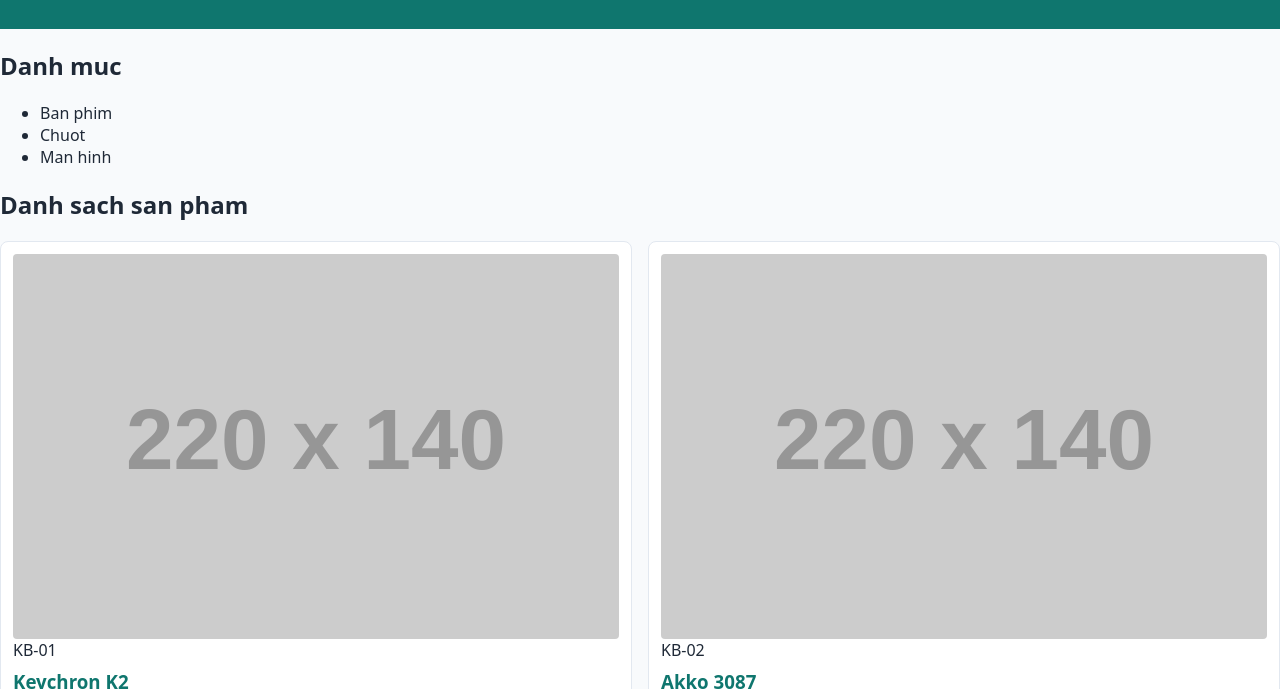
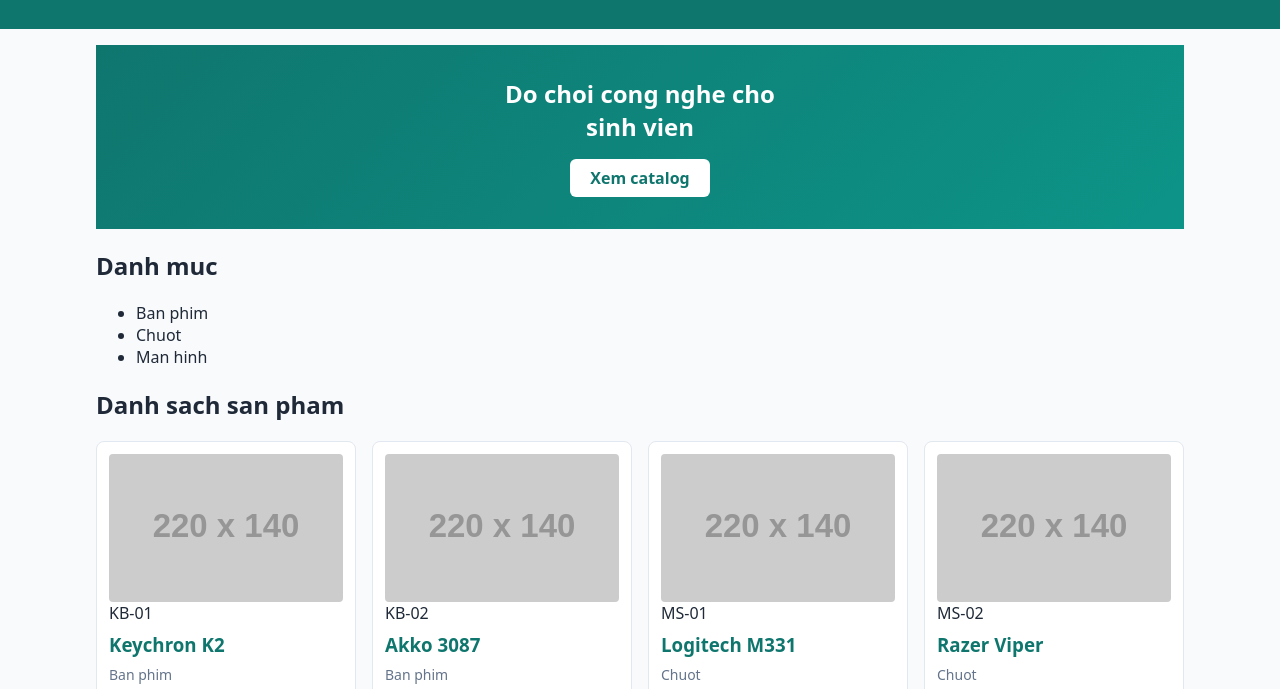
Before and after one commit to Nguyen-Duc-Tu-63/phieu-bai-tap-05, a plain HTML site: page index.html in a window 1280 px wide. Shown: the part 89-778 px from the top of the page. Drawn offline with Linux system fonts and the light colour scheme; placeholder pictures from the web are drawn by us.

Commit message:
Hoàn thành phiếu số 5

```diff
--- a/index.html
+++ b/index.html
@@ -23,6 +23,12 @@
     </header>
 
     <main class="cm-main" id="main-content">
+
+         <section class="cm-hero" id="hero">
+            <h2>Do choi cong nghe cho sinh vien</h2>
+            <a href="products" class="cm-btn">Xem catalog</a>
+        </section>
+
         <section id="categories">
             <h2>Danh muc</h2>
             <ul data-testid="cm-category-list">
@@ -118,8 +124,15 @@
             </div>
 
 
+            <div data-testid="cm-inventory-total">
+                <p>Tong gia tri kho = 41380000</p>
+                <p>So san pham = 8</p>
+            </div>
+        </section>
 
-            <!-- <table class="cm-table" data-testid="cm-product-table">
+
+        <div class="table-wrap">
+            <table class="cm-table" data-testid="cm-product-table">
                 <caption>Danh sach san pham CORE</caption>
                 <thead>
                     <tr>
@@ -136,8 +149,11 @@
                     <tr data-testid="cm-product-row" data-sku="KB-01">
                         <td>KB-01</td>
                         <td>
+                            <figure>
                                 <img src="https://placehold.co/50x50?text=K2" alt="Ban phim Keychron K2" width="120" height="80">
                                 <figcaption>KB-01</figcaption>
+                            </figure>
+
                         </td>
                         <td>Keychron K2</td>
                         <td>Ban phim</td>
@@ -148,8 +164,11 @@
                      <tr data-testid="cm-product-row" data-sku="KB-02">
                         <td>KB-02</td>
                         <td>
+                            <figure>
                                 <img src="https://placehold.co/50x50?text=3087" alt="Ban phim Akko 3087" width="120" height="80">
                                 <figcaption>KB-02</figcaption>
+                            </figure>
+
                         </td>
                         <td>Akko 3087</td>
                         <td>Ban phim</td>
@@ -160,8 +179,11 @@
                      <tr data-testid="cm-product-row" data-sku="MS-01">
                         <td>MS-01</td>
                         <td>
+                            <figure>
                                 <img src="https://placehold.co/50x50?text=3087" alt="Chuot Logitech M331" width="120" height="80">
                                 <figcaption>MS-01</figcaption>
+                            </figure>
+
                         </td>
                         <td>Logitech M331</td>
                         <td>Chuot</td>
@@ -172,8 +194,11 @@
                      <tr data-testid="cm-product-row" data-sku="MS-02">
                         <td>MS-02</td>
                         <td>
+                            <figure>
                                 <img src="https://placehold.co/50x50?text=3087" alt="Chuot Razer Viper" width="120" height="80">
                                 <figcaption>MS-02</figcaption>
+                            </figure>
+
                         </td>
                         <td>Razer Viper</td>
                         <td>Chuot</td>
@@ -185,8 +210,11 @@
                     <tr data-testid="cm-product-row" data-sku="KB-03">
                         <td>KB-03</td>
                         <td>
+                            <figure>
                                 <img src="https://placehold.co/50x50?text=3087" alt="Ban phim Leopold FC660M" width="120" height="80">
                                 <figcaption>KB-03</figcaption>
+                            </figure>
+
                         </td>
                         <td>Leopold FC660M</td>
                         <td>Ban phim</td>
@@ -197,8 +225,11 @@
                     <tr data-testid="cm-product-row" data-sku="MS-03">
                         <td>MS-03</td>
                         <td>
+                            <figure>
                                 <img src="https://placehold.co/50x50?text=3087" alt="Chuot Xiaomi Silent" width="120" height="80">
                                 <figcaption>MS-03</figcaption>
+                            </figure>
+
                         </td>
                         <td>Xiaomi Silent</td>
                         <td>Chuot</td>
@@ -209,8 +240,11 @@
                     <tr data-testid="cm-product-row" data-sku="MN-01">
                         <td>MN-01</td>
                         <td>
+                            <figure>
                                 <img src="https://placehold.co/50x50?text=3087" alt="Man hinh Dell 24 inch" width="120" height="80">
                                 <figcaption>MN-01</figcaption>
+                            </figure>
+
                         </td>
                         <td>Dell 24 inch</td>
                         <td>Man hinh</td>
@@ -221,21 +255,19 @@
                     <tr data-testid="cm-product-row" data-sku="MN-02">
                         <td>MN-02</td>
                         <td>
+                            <figure>
                                 <img src="https://placehold.co/50x50?text=3087" alt="Man hinh LG UltraFine" width="120" height="80">
                                 <figcaption>MN-02</figcaption></td>
+                            </figure>
+
                         <td>LG UltraFine</td>
                         <td>Man hinh</td>
                         <td>8500000</td>
                         <td>1</td>
                     </tr>
                 </tbody>
-            </table>  -->
-
-            <div data-testid="cm-inventory-total">
-                <p>Tong gia tri kho = 41380000</p>
-                <p>So san pham = 8</p>
+            </table>
         </div>
-        </section>
 
         <section id="subscribe">
             <form data-testid="cm-subsrcibe-form">
@@ -268,6 +300,7 @@
         </section>
 
 
+
         <!-- CM_EXPECT product_count=8 category_count=3 inventory_value=41380000 -->
     </main>
 
@@ -295,6 +328,6 @@
         </form>
         <p>&copy; 2026 Nguyen Duc Tu</p>
     </footer>
-    <!-- CM_EXPECT product_count=8 card_count=8 inventory_value=41380000 layout=flex-grid -->
+    <!-- CM_EXPECT product_count=8 card_count=8 inventory_value=41380000 responsive=640,1024 -->
 </body>
 </html>
--- a/styles.css
+++ b/styles.css
@@ -171,7 +171,8 @@
     gap: 1rem;
 }
 
-@media (min-width: 640px){ /*Query tablet*/
+/*Query tablet*/
+@media (min-width: 640px){
     .cm-header{
         flex-direction: row;
         justify-content: space-between;
@@ -188,3 +189,55 @@
         grid-template-columns: repeat(2, 1fr);
     }
 }
+
+/*Query Desktop*/
+@media (min-width: 1024px){
+    .cm-grid{
+        grid-template-columns: repeat(4, 1fr);
+    }
+
+    .cm-main{
+        width: 100%;
+        max-width: 1120px;
+        margin: 0 auto;
+        padding: 1rem;
+    }
+}
+.cm-hero{
+    background: linear-gradient(135deg, #0f766e 0%, #0d9488 100%);
+    color: white;
+    padding: 2rem 1rem;
+    text-align: center;
+    display: flex;
+    flex-direction: column;
+    align-items: center;
+    gap: 1rem;
+}
+
+.cm-hero h2{
+    margin: 0;
+    font-size: 1.5rem;
+    max-width: 20ch;
+}
+
+.cm-btn{
+    display: inline-block;
+    background: white;
+    color: var(--cm-primary);
+    padding: 0.5rem 1.25rem;
+    border-radius: 6px;
+    text-decoration: none;
+    font-weight: 600;
+}
+.cm-btn:hover{
+    background: #f0fdfa;
+}
+
+.table-wrap{
+    width: 100%;
+    overflow-x: auto;
+    -webkit-overflow-scrolling: touch;
+}
+.cm-table{
+    min-width: 640px;
+}
```
Lines whose indentation alone changed are shown as unchanged.
